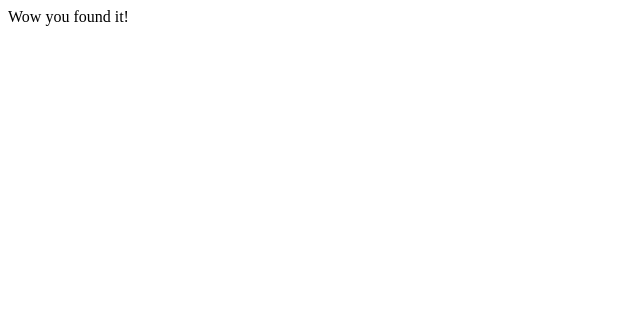
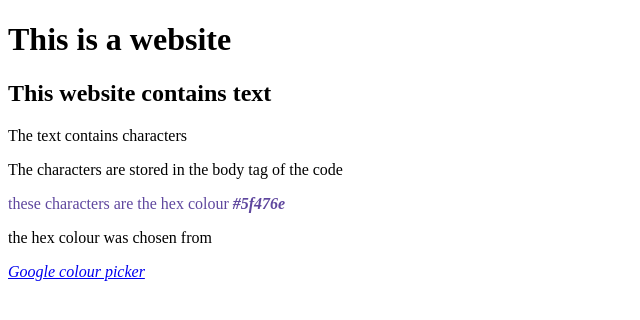
Before and after one commit to WillowInTheWind/Programming2-sp2023, a plain HTML site: page StarterApp/firstApp/templates/index.html in a window 1280 px wide. Shown: the whole page, without its empty margins (0-640 px from the left). Drawn offline with Linux system fonts and the light colour scheme.

Commit message:
first website

```diff
--- a/StarterApp/firstApp/templates/index.html
+++ b/StarterApp/firstApp/templates/index.html
@@ -7,6 +7,19 @@
 		</title>
 	</head>
 	<body>
-		Wow you found it!
+		<h1>This is a website</h1>
+		<h2>This website contains text</h2>
+		The text contains characters
+
+		<p>The characters are stored in the body tag of the code </p>
+		<p style = "color: #5f479e">
+			these characters are the hex colour
+			<i><b>#5f476e</b></i>
+		</p>
+
+		the hex colour was chosen from
+		<i><p>
+		<a href = "https://g.co/kgs/TxEYWJ"> Google colour picker </a>
+		</p></i>
 	</body>
 </html>
```
